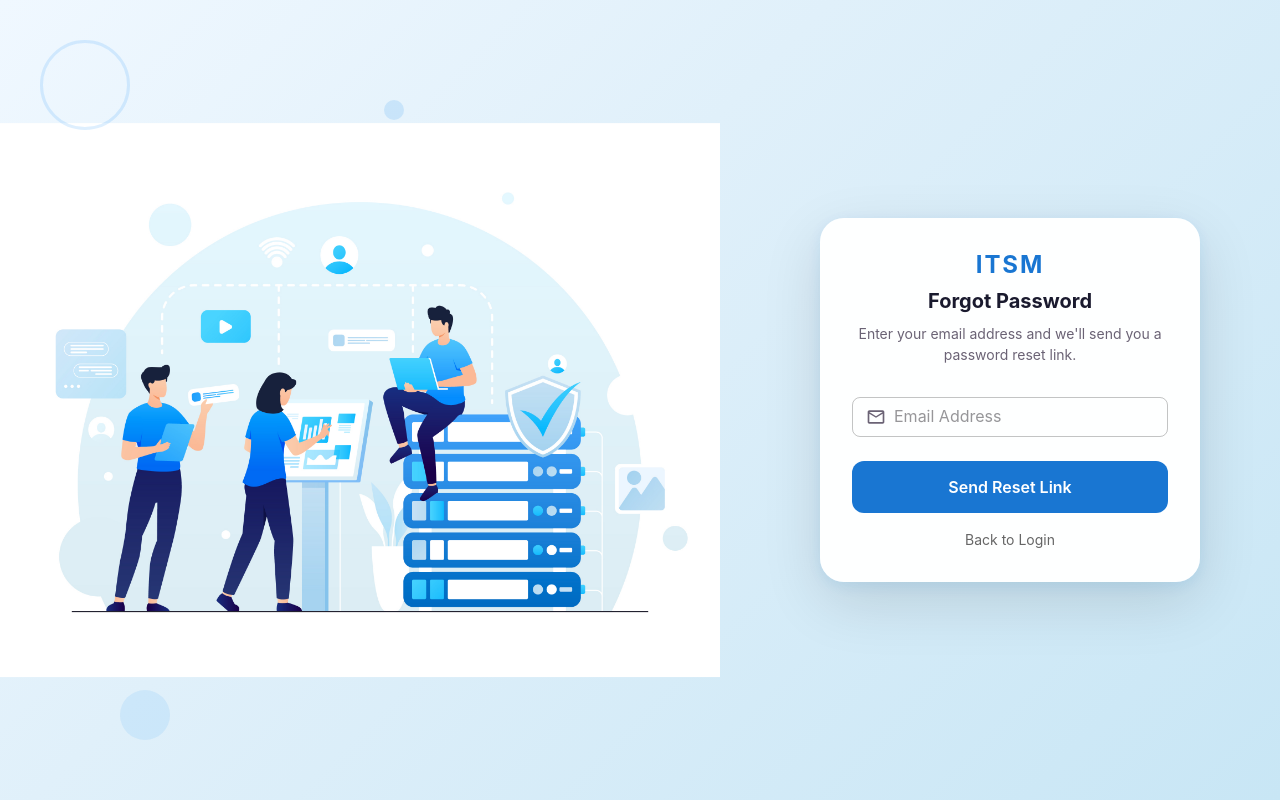
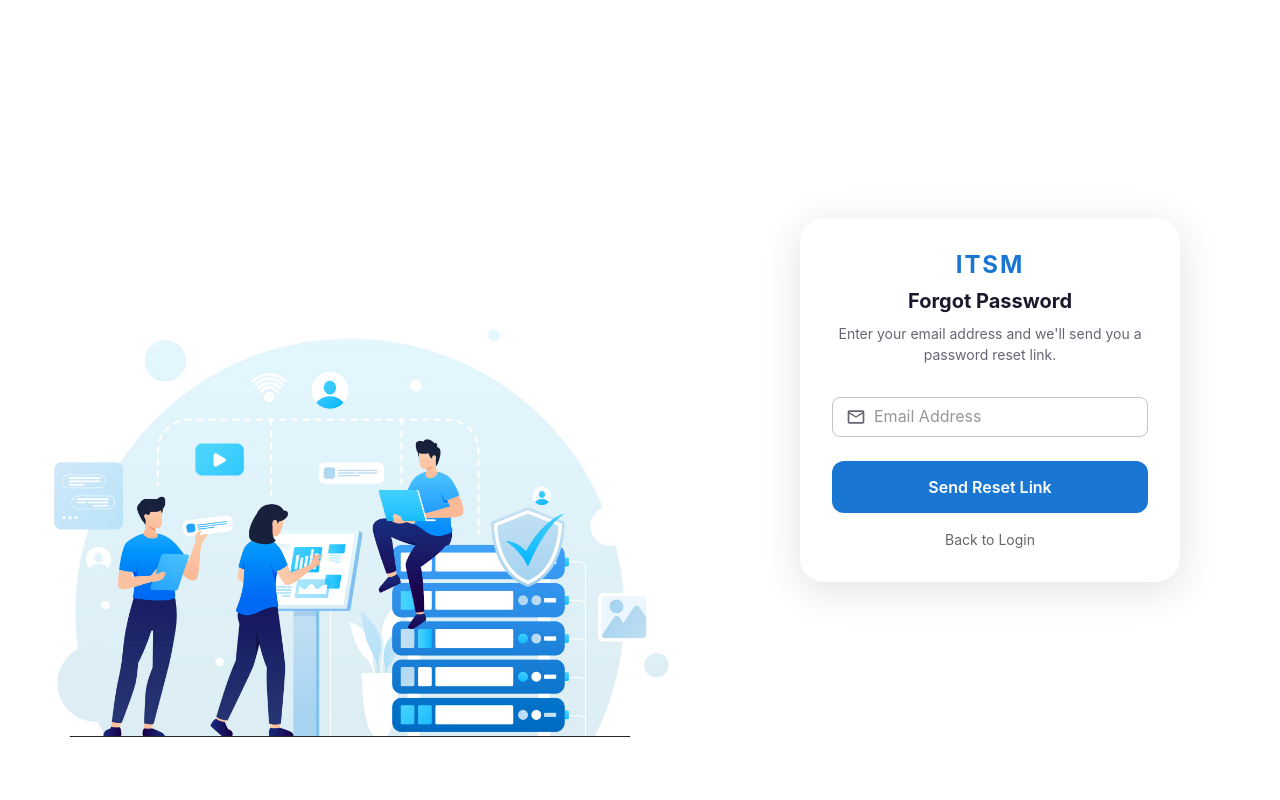
Before and after one commit to FADWA673/itsm, a React (Vite) app in the folder frontend/: page /forgot-password in a window 1280 px wide. Built offline with nearby package versions, Linux system fonts and the light colour scheme; no server answers.

Commit message:
fix(frontend): white background layout matching maquette design

```diff
--- a/frontend/src/layouts/AuthLayout.tsx
+++ b/frontend/src/layouts/AuthLayout.tsx
@@ -5,7 +5,7 @@ import authIllustration from "../assets/auth-illustration.png";
 
 /**
  * Layout pour les pages d'authentification.
- * Structure : illustration pleine page + carte formulaire flottante à droite
+ * Fond blanc, illustration à gauche, carte formulaire flottante à droite.
  */
 function AuthLayout() {
   return (
@@ -14,54 +14,50 @@ function AuthLayout() {
         minHeight: "100vh",
         display: "flex",
         alignItems: "center",
-        justifyContent: "flex-end",
+        bgcolor: "#ffffff",
         position: "relative",
-        background: "linear-gradient(135deg, #f0f8ff 0%, #e0f0fa 40%, #c8e6f5 100%)",
         overflow: "hidden",
-        px: { xs: 2, md: 8 },
       }}
     >
-      {/* ── Illustration — occupe tout l'espace gauche ─────────────────── */}
+      {/* ── Illustration ─────────────────────────────────────────────── */}
       <Box
         component="img"
         src={authIllustration}
         alt="ITSM Platform"
         sx={{
-          position: "absolute",
-          left: { xs: "-10%", md: "0%" },
-          top: "50%",
-          transform: "translateY(-50%)",
-          width: { xs: "90%", md: "65%" },
-          maxWidth: 720,
+          width: { xs: "0%", md: "58%" },
+          maxWidth: 700,
           objectFit: "contain",
-          zIndex: 0,
-          pointerEvents: "none",
+          alignSelf: "flex-end",
+          flexShrink: 0,
         }}
       />
 
-      {/* Cercles décoratifs */}
-      <Box sx={{ position: "absolute", top: 40, left: 40, width: 90, height: 90, borderRadius: "50%", border: "3px solid rgba(33,150,243,0.15)", zIndex: 0 }} />
-      <Box sx={{ position: "absolute", bottom: 60, left: 120, width: 50, height: 50, borderRadius: "50%", bgcolor: "rgba(33,150,243,0.1)", zIndex: 0 }} />
-      <Box sx={{ position: "absolute", top: 100, left: "30%", width: 20, height: 20, borderRadius: "50%", bgcolor: "rgba(33,150,243,0.15)", zIndex: 0 }} />
-
-      {/* ── Carte formulaire flottante ────────────────────────────────── */}
-      <Paper
-        elevation={8}
+      {/* ── Carte formulaire ─────────────────────────────────────────── */}
+      <Box
         sx={{
-          position: "relative",
-          zIndex: 1,
-          width: { xs: "100%", sm: 380 },
-          maxWidth: 400,
-          p: { xs: 3, md: 4 },
-          borderRadius: 3,
-          bgcolor: "rgba(255,255,255,0.97)",
-          backdropFilter: "blur(10px)",
-          boxShadow: "0 20px 60px rgba(0,0,0,0.12), 0 4px 16px rgba(33,150,243,0.1)",
-          mr: { xs: 0, md: 2 },
+          flex: 1,
+          display: "flex",
+          alignItems: "center",
+          justifyContent: "center",
+          px: { xs: 3, md: 4 },
+          py: 4,
         }}
       >
-        <Outlet />
-      </Paper>
+        <Paper
+          elevation={6}
+          sx={{
+            width: "100%",
+            maxWidth: 380,
+            p: { xs: 3, md: 4 },
+            borderRadius: 3,
+            bgcolor: "#ffffff",
+            boxShadow: "0 8px 40px rgba(0,0,0,0.12)",
+          }}
+        >
+          <Outlet />
+        </Paper>
+      </Box>
     </Box>
   );
 }
```
